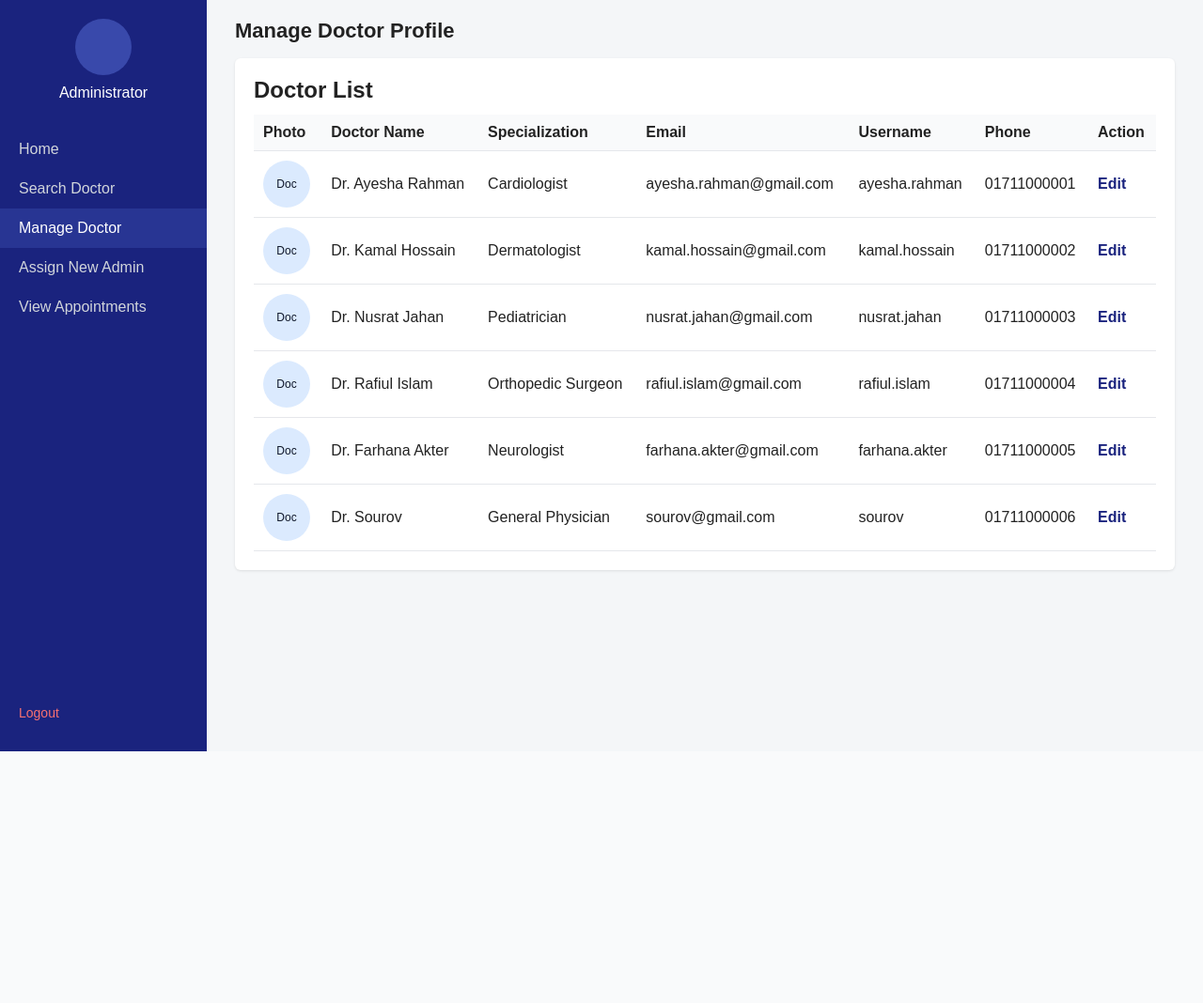
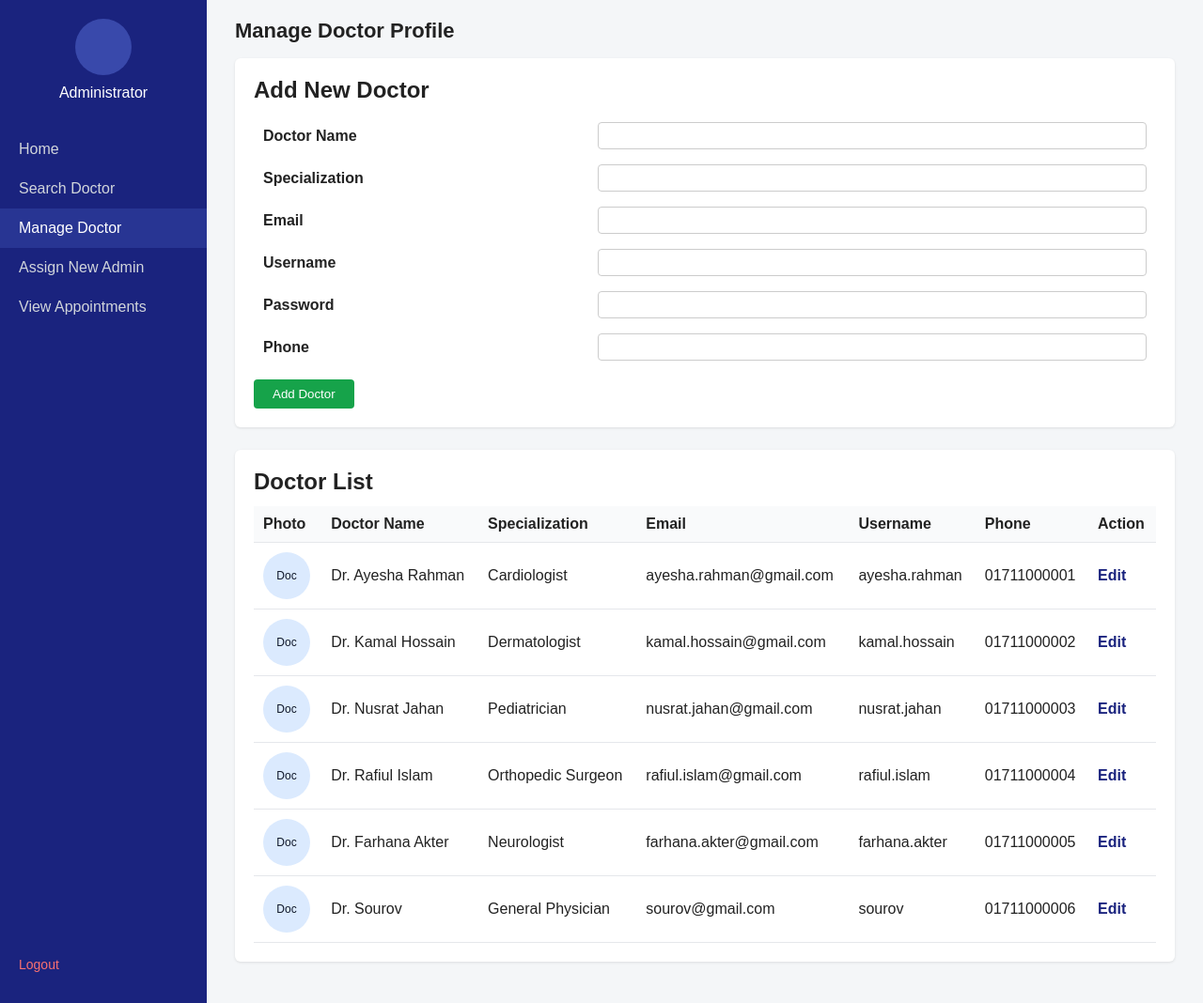
Before and after one commit to dev-mehedi-github/WebTech_Summer25-26_Group_2, a PHP site: page /manage_doctor.php in a window 1280 px wide. Shown: the whole page at 94% size. Before the commit the page ends 800 px from the top, so only its background shows below. Run offline with PHP 8.4, Linux system fonts and the light colour scheme; a user stored in the database is signed in; data comes from the database, SQL or seed files in the repository.

Commit message:
Update 2 files

```diff
--- a/Controller/doctor_validation.php
+++ b/Controller/doctor_validation.php
@@ -19,6 +19,43 @@ if (isset($_GET["edit"])) {
 }
 
 $message = "";
+$addSuccess = false;
+
+if ($_SERVER["REQUEST_METHOD"] === "POST" && isset($_POST["add_doctor"])) {
+    $newName = trim($_POST["new_dname"] ?? "");
+    $newSpec = trim($_POST["new_dspec"] ?? "");
+    $newEmail = trim($_POST["new_demail"] ?? "");
+    $newUsername = trim($_POST["new_dusername"] ?? "");
+    $newPass = trim($_POST["new_dpass"] ?? "");
+    $newPhone = trim($_POST["new_dphone"] ?? "");
+
+    if (strlen($newName) < 3 || strlen($newSpec) < 3 || $newEmail === "" || strlen($newUsername) < 3 || strlen($newPass) < 5 || strlen($newPhone) < 6) {
+        $message = "Please fill in all new doctor fields correctly.";
+    } else {
+        $stmt = $pdo->prepare("SELECT id FROM doctors WHERE LOWER(username) = LOWER(:username) OR LOWER(email) = LOWER(:email) LIMIT 1");
+        $stmt->execute(["username" => $newUsername, "email" => $newEmail]);
+        if ($stmt->fetch()) {
+            $message = "That doctor username or email is already in use.";
+        } else {
+            $insert = $pdo->prepare(
+                "INSERT INTO doctors (name, specialization, email, username, password, phone) VALUES (:name, :spec, :email, :username, :password, :phone)"
+            );
+            $insert->execute([
+                "name" => $newName,
+                "spec" => $newSpec,
+                "email" => $newEmail,
+                "username" => $newUsername,
+                "password" => $newPass,
+                "phone" => $newPhone,
+            ]);
+
+            $message = "New doctor \"" . $newName . "\" was added successfully.";
+            $addSuccess = true;
+            $filteredDoctors = $pdo->query("SELECT * FROM doctors ORDER BY id")->fetchAll();
+        }
+    }
+}
+
 if ($_SERVER["REQUEST_METHOD"] === "POST" && isset($_POST["doctor_id"])) {
     $dname = trim($_POST["dname"] ?? "");
     $dspec = trim($_POST["dspec"] ?? "");
--- a/View/manage_doctor.php
+++ b/View/manage_doctor.php
@@ -155,6 +155,12 @@ th {
   margin-bottom: 15px;
   font-size: 14px;
 }
+
+.message.error {
+  background-color: #fdecea;
+  color: #b71c1c;
+  border-color: #f5c6cb;
+}
 </style>
 
 <script>
@@ -176,6 +182,46 @@ th {
         }
         if (demail === "" || !demail.includes("@")) {
             message += "A valid email is required.\n";
+            valid = false;
+        }
+        if (dphone.length < 6) {
+            message += "Phone number looks too short.\n";
+            valid = false;
+        }
+        if (!valid) {
+            alert(message);
+        }
+        return valid;
+    }
+
+    function collect_new_doctor_data() {
+        let dname = document.getElementById("new_dname").value.trim();
+        let dspec = document.getElementById("new_dspec").value.trim();
+        let demail = document.getElementById("new_demail").value.trim();
+        let dusername = document.getElementById("new_dusername").value.trim();
+        let dpass = document.getElementById("new_dpass").value.trim();
+        let dphone = document.getElementById("new_dphone").value.trim();
+        let valid = true;
+        let message = "";
+
+        if (dname.length < 3) {
+            message += "Doctor name must be at least 3 characters.\n";
+            valid = false;
+        }
+        if (dspec.length < 3) {
+            message += "Specialization must be at least 3 characters.\n";
+            valid = false;
+        }
+        if (demail === "" || !demail.includes("@")) {
+            message += "A valid email is required.\n";
+            valid = false;
+        }
+        if (dusername.length < 3) {
+            message += "Username must be at least 3 characters.\n";
+            valid = false;
+        }
+        if (dpass.length < 5) {
+            message += "Password must be at least 5 characters.\n";
             valid = false;
         }
         if (dphone.length < 6) {
@@ -221,8 +267,41 @@ th {
   </div>
 
   <?php if (!empty($message)) { ?>
-      <div class="message"><?php echo htmlspecialchars($message); ?></div>
+      <div class="message <?php echo $addSuccess ? '' : 'error'; ?>"><?php echo htmlspecialchars($message); ?></div>
   <?php } ?>
+
+  <div class="edit-form">
+      <h2 class="section-title">Add New Doctor</h2>
+      <form method="post" action="manage_doctor.php" onsubmit="return collect_new_doctor_data();">
+          <table>
+              <tr>
+                  <td><label>Doctor Name</label></td>
+                  <td><input type="text" id="new_dname" name="new_dname"></td>
+              </tr>
+              <tr>
+                  <td><label>Specialization</label></td>
+                  <td><input type="text" id="new_dspec" name="new_dspec"></td>
+              </tr>
+              <tr>
+                  <td><label>Email</label></td>
+                  <td><input type="text" id="new_demail" name="new_demail"></td>
+              </tr>
+              <tr>
+                  <td><label>Username</label></td>
+                  <td><input type="text" id="new_dusername" name="new_dusername"></td>
+              </tr>
+              <tr>
+                  <td><label>Password</label></td>
+                  <td><input type="text" id="new_dpass" name="new_dpass"></td>
+              </tr>
+              <tr>
+                  <td><label>Phone</label></td>
+                  <td><input type="text" id="new_dphone" name="new_dphone"></td>
+              </tr>
+          </table>
+          <button type="submit" id="saveBtn" name="add_doctor">Add Doctor</button>
+      </form>
+  </div>
 
   <?php if ($editDoctor) { ?>
   <div class="edit-form">
```
Also changed, not shown: Model/appointment_demo.json (+24 -0 lines).
